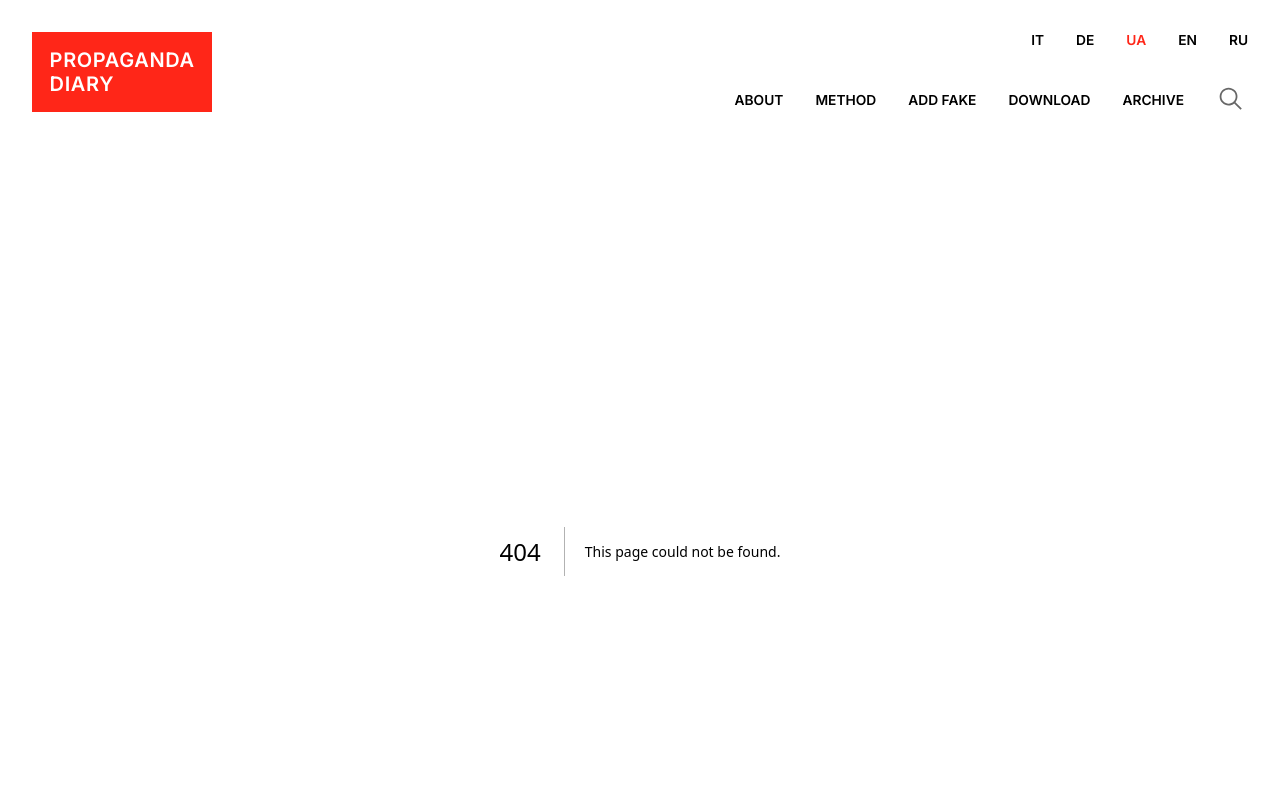
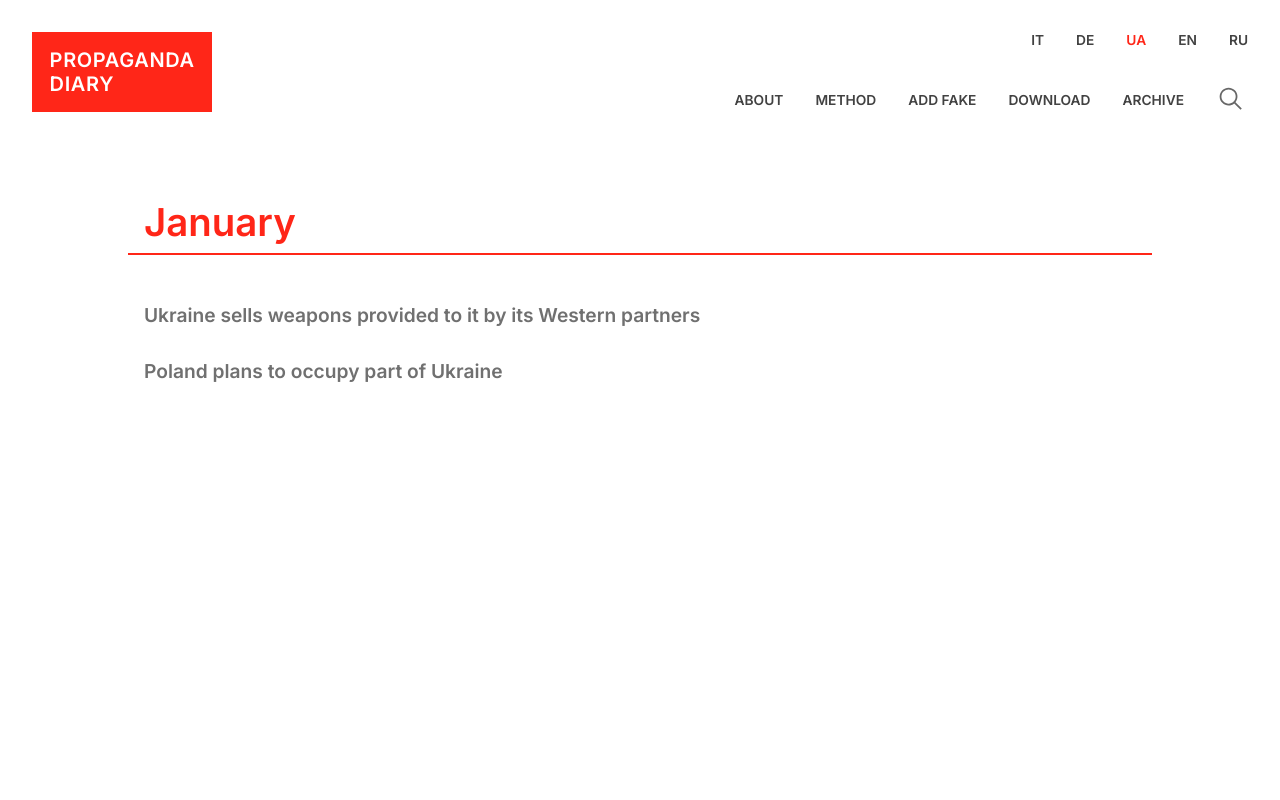
Before and after one commit to sergesoroka/propagandaDiary, a Next.js app: page /month/01 in a window 1280 px wide. Before the commit this address had no page. Shown: the top 800 px of the page. Built offline with nearby package versions, Linux system fonts and the light colour scheme.

Commit message:
Archive Page Links to Fakes Page

```diff
--- a/src/components/Fake/FakeList.tsx
+++ b/src/components/Fake/FakeList.tsx
@@ -2,7 +2,15 @@ import Fake from "./Fake";
 import data from "../../../data/dataEn.json";
 import { useRouter } from "next/router";
 
-const FakeList = ({ narrative }: { narrative?: string }) => {
+import { commonStatistic } from "../../../utils/statisticCalculate";
+
+const FakeList = ({
+  narrative,
+  month,
+}: {
+  narrative?: string;
+  month?: string;
+}) => {
   const router = useRouter();
   const { tag } = router.query;
 
@@ -33,7 +41,16 @@ const FakeList = ({ narrative }: { narrative?: string }) => {
     <Fake fake={item} key={item} />
   ));
 
-  return <>{tag ? renderedFakesByTag : renderedFakes}</>;
+  const monthFakes = commonStatistic(`2022-${month}-01`, `2022-${month}-31`, "Fake");
+  const renderedFakesByMonth = monthFakes.map((item) => (
+    <Fake fake={item} key={item} />
+  ));
+
+  return (
+    <>
+      {tag ? renderedFakesByTag : month ? renderedFakesByMonth : renderedFakes}
+    </>
+  );
 };
 
 export default FakeList;
--- /dev/null
+++ b/src/pages/month/[month].tsx
@@ -0,0 +1,55 @@
+import FakeList from "@/components/Fake/FakeList";
+import { useRouter } from "next/router";
+import styles from "../../styles/Home.module.css";
+
+export const monthFakes = () => {
+  // eslint-disable-next-line react-hooks/rules-of-hooks
+  const router = useRouter();
+  const { month } = router.query;
+
+  const monthName =
+    month === "01"
+      ? "January"
+      : month === "02"
+      ? "February"
+      : month === "03"
+      ? "March"
+      : month === "04"
+      ? "April"
+      : month === "05"
+      ? "May"
+      : month === "06"
+      ? "June"
+      : month === "07"
+      ? "July"
+      : month === "08"
+      ? "August"
+      : month === "09"
+      ? "September"
+      : month === "10"
+      ? "October"
+      : month === "11"
+      ? "November"
+      : month === "12"
+      ? "December"
+      : "";
+
+  return (
+    <div className={styles.mainLeft}>
+      <p className={styles.tagHeading}>{monthName}</p>
+      <hr
+        style={{
+          height: "2px",
+          background: "#FF2618",
+          border: "none",
+          width: "100%",
+          marginBottom: "2rem",
+        }}
+      />
+      {/* @ts-ignore */}
+      <FakeList month={month} />
+    </div>
+  );
+};
+
+export default monthFakes;
```
Also changed, not shown: src/components/StatisticDisplay/StatisticDisplay.module.css (+36 -18 lines), src/pages/archive.tsx (+26 -3 lines).
